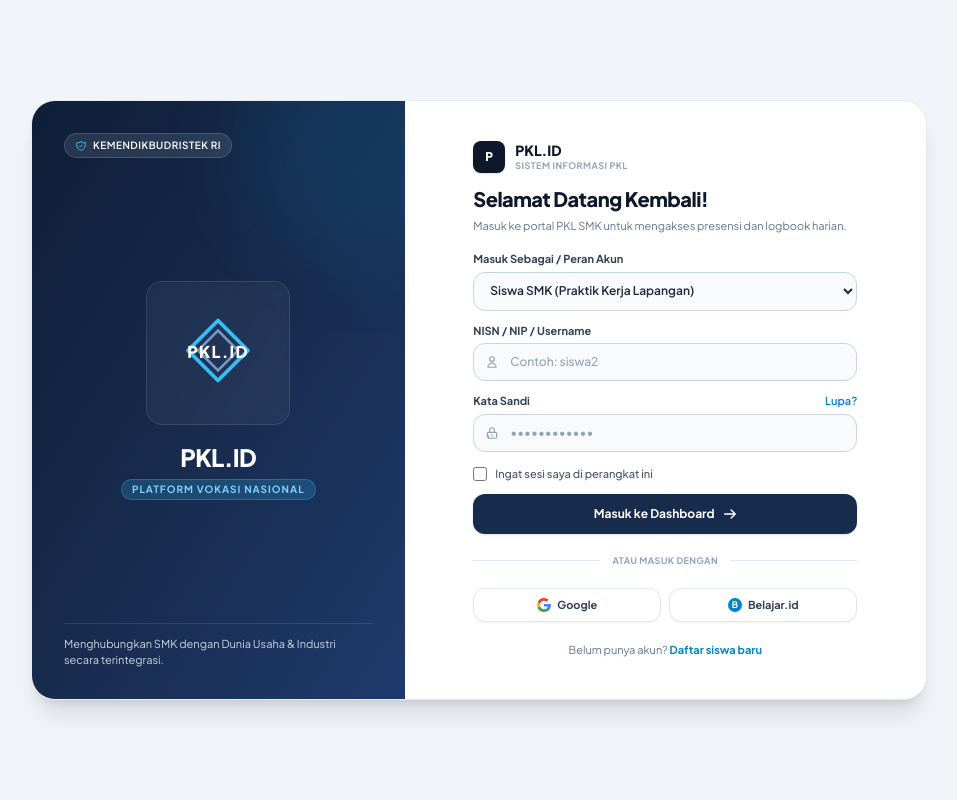
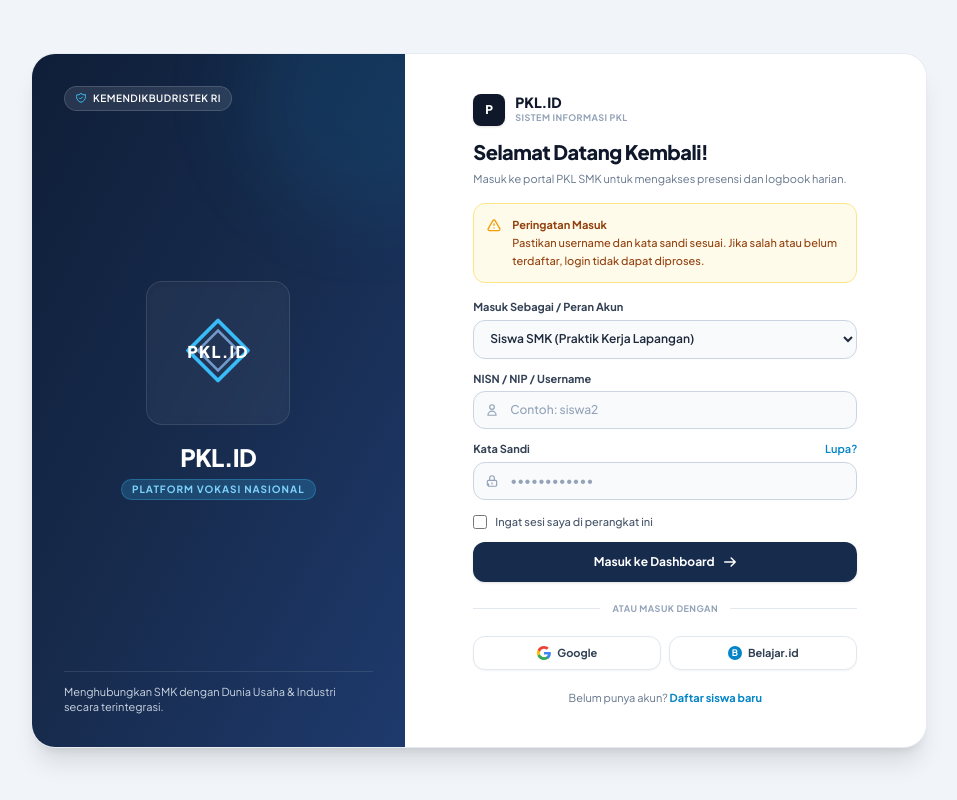
Before and after one commit to azizaabadu/Aplikasi-Monitoring-PKL-SMK, a Laravel app: page /login in a window 1280 px wide. Shown: the whole page, without its empty margins (161-1118 px from the left). Run offline with Laravel 12, Linux system fonts and the light colour scheme; some libraries are stand-ins or nearby versions.

Commit message:
Enhance login blade template with error messages
Refactor login form to improve error handling and role selection.

```diff
--- a/resources/views/auth/login.blade.php
+++ b/resources/views/auth/login.blade.php
@@ -69,10 +69,41 @@
           </p>
         </div>
 
-        <!-- Menampilkan Pesan Error Validasi jika ada -->
-        @if ($errors->any())
-          <div class="p-3 rounded-xl bg-rose-50 border border-rose-200 text-rose-600 text-[11px] font-medium">
-            Username atau kata sandi tidak sesuai, atau akun tidak aktif.
+        @php
+          $pesanError = session('error')
+            ?? $errors->first('oauth')
+            ?? $errors->first('username')
+            ?? $errors->first('password')
+            ?? ($errors->any() ? 'Username atau kata sandi salah.' : null);
+        @endphp
+
+        @if ($pesanError)
+          <!-- Alert Merah saat login gagal -->
+          <div role="alert" class="flex items-start gap-2.5 p-3 rounded-xl bg-rose-50 border border-rose-200 text-rose-700 text-[11px] font-medium leading-relaxed">
+            <svg class="w-4 h-4 text-rose-500 shrink-0 mt-0.5" fill="none" stroke="currentColor" stroke-width="2" viewBox="0 0 24 24">
+              <path stroke-linecap="round" stroke-linejoin="round" d="M12 9v2m0 4h.01M5.07 19h13.86c1.54 0 2.5-1.67 1.73-3L13.73 4c-.77-1.33-2.69-1.33-3.46 0L3.34 16c-.77 1.33.19 3 1.73 3z"/>
+            </svg>
+            <div>
+              <span class="font-bold block">Login Gagal</span>
+              <span>{{ $pesanError }}</span>
+            </div>
+          </div>
+        @else
+          <!-- Kotak Peringatan Masuk standar (Kuning) -->
+          <div role="note" class="flex items-start gap-2.5 p-3 rounded-xl bg-amber-50 border border-amber-200 text-amber-800 text-[11px] font-medium leading-relaxed">
+            <svg class="w-4 h-4 text-amber-500 shrink-0 mt-0.5" fill="none" stroke="currentColor" stroke-width="2" viewBox="0 0 24 24">
+              <path stroke-linecap="round" stroke-linejoin="round" d="M12 9v2m0 4h.01M5.07 19h13.86c1.54 0 2.5-1.67 1.73-3L13.73 4c-.77-1.33-2.69-1.33-3.46 0L3.34 16c-.77 1.33.19 3 1.73 3z"/>
+            </svg>
+            <div>
+              <span class="font-bold block">Peringatan Masuk</span>
+              <span>Pastikan username dan kata sandi sesuai. Jika salah atau belum terdaftar, login tidak dapat diproses.</span>
+            </div>
+          </div>
+        @endif
+
+        @if (session('status'))
+          <div role="status" class="p-3 rounded-xl bg-sky-50 border border-sky-200 text-sky-700 text-[11px] font-medium">
+            {{ session('status') }}
           </div>
         @endif
 
@@ -80,10 +111,10 @@
         <form action="{{ route('login') }}" method="POST" class="space-y-3">
           @csrf
 
-          <!-- Pilihan Peran -->
+          <!-- Pilihan Peran (Sudah bersih & rapi) -->
           <div>
-            <label class="block text-[11px] font-bold text-slate-700 mb-1">Masuk Sebagai / Peran Akun</label>
-            <select name="peran" class="w-full rounded-xl border border-slate-300 bg-slate-50 px-3 py-2.5 text-xs font-semibold text-slate-800 focus:outline-none focus:border-sky-500 focus:bg-white transition">
+            <label for="loginPeran" class="block text-[11px] font-bold text-slate-700 mb-1">Masuk Sebagai / Peran Akun</label>
+            <select id="loginPeran" name="peran" class="w-full rounded-xl border border-slate-300 bg-slate-50 px-3 py-2.5 text-xs font-semibold text-slate-800 focus:outline-none focus:border-sky-500 focus:bg-white transition">
               <option value="siswa" {{ old('peran') == 'siswa' ? 'selected' : '' }}>Siswa SMK (Praktik Kerja Lapangan)</option>
               <option value="guru" {{ old('peran') == 'guru' ? 'selected' : '' }}>Guru Pembimbing Sekolah</option>
               <option value="dudi" {{ old('peran') == 'dudi' ? 'selected' : '' }}>Pembimbing Lapangan (DUDI)</option>
@@ -138,21 +169,25 @@
 
         <!-- Login Alternatif -->
         <div class="grid grid-cols-2 gap-2">
-          <button type="button" class="flex items-center justify-center gap-1.5 py-2 px-3 rounded-xl border border-slate-200 bg-white hover:bg-slate-50 text-[11px] font-bold text-slate-700 transition shadow-sm">
+          <a href="{{ route('oauth.redirect', ['provider' => 'google']) }}"
+             onclick="this.href = '{{ route('oauth.redirect', ['provider' => 'google']) }}?peran=' + encodeURIComponent(document.getElementById('loginPeran')?.value || 'siswa')"
+             class="flex items-center justify-center gap-1.5 py-2 px-3 rounded-xl border border-slate-200 bg-white hover:bg-slate-50 text-[11px] font-bold text-slate-700 transition shadow-sm">
             <svg class="w-3.5 h-3.5" viewBox="0 0 24 24"><path fill="#4285F4" d="M23.745 12.27c0-.7-.06-1.4-.19-2.07H12v4.51h6.6c-.29 1.52-1.14 2.82-2.4 3.68v3.05h3.88c2.27-2.09 3.66-5.17 3.66-9.17z"/><path fill="#34A853" d="M12 24c3.24 0 5.95-1.08 7.93-2.91l-3.88-3.05c-1.08.72-2.45 1.16-4.05 1.16-3.13 0-5.78-2.11-6.73-4.96H1.18v3.15C3.15 21.32 7.23 24 12 24z"/><path fill="#FBBC05" d="M5.27 14.24c-.25-.72-.38-1.49-.38-2.24s.13-1.52.38-2.24V6.61H1.18C.43 8.13 0 9.87 0 11.7s.43 3.57 1.18 5.09l4.09-3.15z"/><path fill="#EA4335" d="M12 4.75c1.77 0 3.35.61 4.6 1.8l3.42-3.42C17.95 1.19 15.24 0 12 0 7.23 0 3.15 2.68 1.18 6.61l4.09 3.15c.95-2.85 3.6-4.96 6.73-4.96z"/></svg>
             Google
-          </button>
-          <button type="button" class="flex items-center justify-center gap-1.5 py-2 px-3 rounded-xl border border-slate-200 bg-white hover:bg-slate-50 text-[11px] font-bold text-slate-700 transition shadow-sm">
+          </a>
+          <a href="{{ route('oauth.redirect', ['provider' => 'belajarid']) }}"
+             onclick="this.href = '{{ route('oauth.redirect', ['provider' => 'belajarid']) }}?peran=' + encodeURIComponent(document.getElementById('loginPeran')?.value || 'siswa')"
+             class="flex items-center justify-center gap-1.5 py-2 px-3 rounded-xl border border-slate-200 bg-white hover:bg-slate-50 text-[11px] font-bold text-slate-700 transition shadow-sm">
             <span class="w-3.5 h-3.5 rounded-full bg-sky-600 text-white font-bold flex items-center justify-center text-[9px]">B</span>
             Belajar.id
-          </button>
+          </a>
         </div>
 
         <!-- Belum punya akun -->
         <div class="text-center pt-1">
           <p class="text-[11px] text-slate-500">
             Belum punya akun?
-            <a href="#" class="font-bold text-sky-600 hover:underline">Daftar siswa baru</a>
+            <a href="{{ route('register') }}" class="font-bold text-sky-600 hover:underline">Daftar siswa baru</a>
           </p>
         </div>
 
```
Lines whose indentation alone changed are shown as unchanged.
